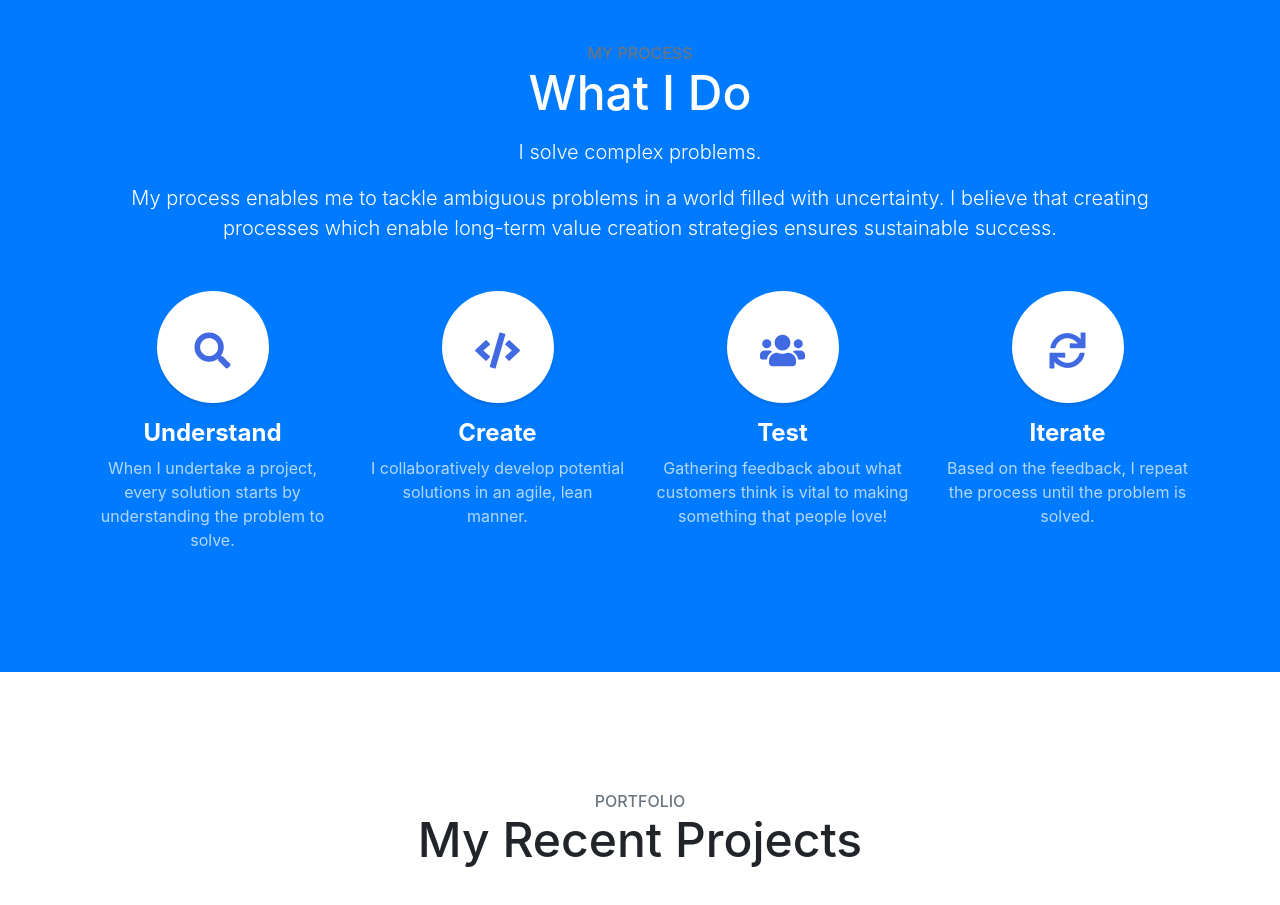
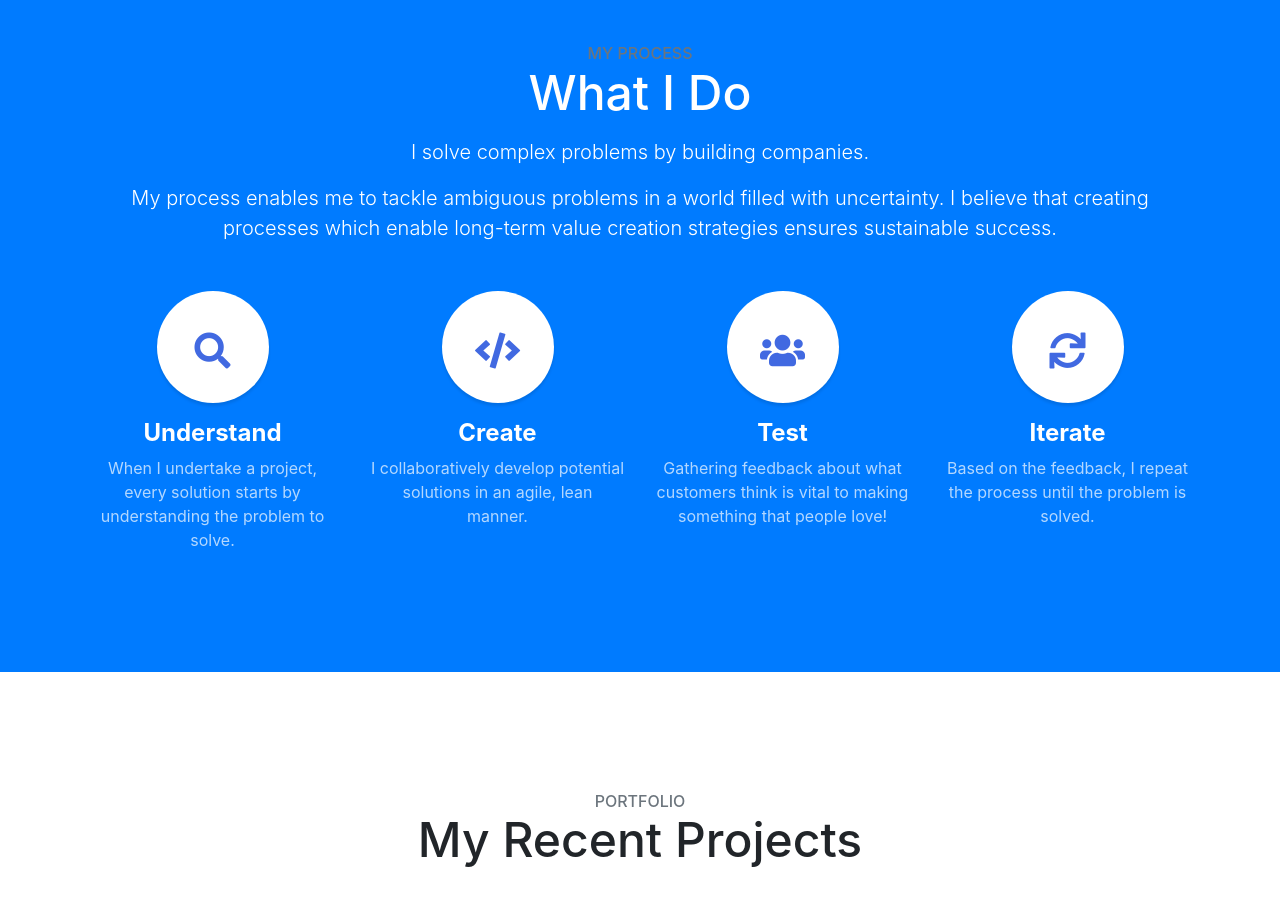
Before and after one commit to RomanBromidge/RomanBromidge.github.io, a website with bundled scripts: page index.html in a window 1280 px wide. Shown: the part 1700-2605 px from the top of the page. Built offline with nearby package versions, Linux system fonts and the light colour scheme; a script that the page names is missing.

Commit message:
tweaked stuff again

```diff
--- a/index.html
+++ b/index.html
@@ -113,7 +113,7 @@
         <h3 class="text-secondary mb-0">My Process</h3>
         <h2 class="mb-3">What I Do</h2>
         <p class="lead mb-3">
-          I solve complex problems.
+          I solve complex problems by building companies.
         </p>
         <p class="lead mb-5">
            My process enables me to tackle ambiguous problems in a world filled with uncertainty.
```
